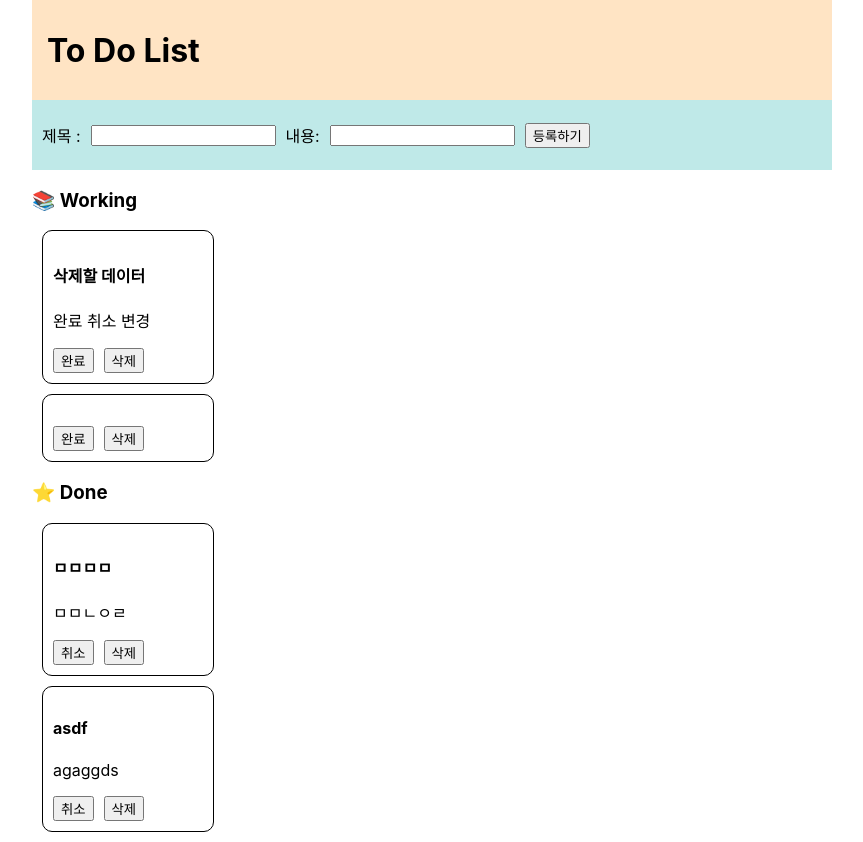
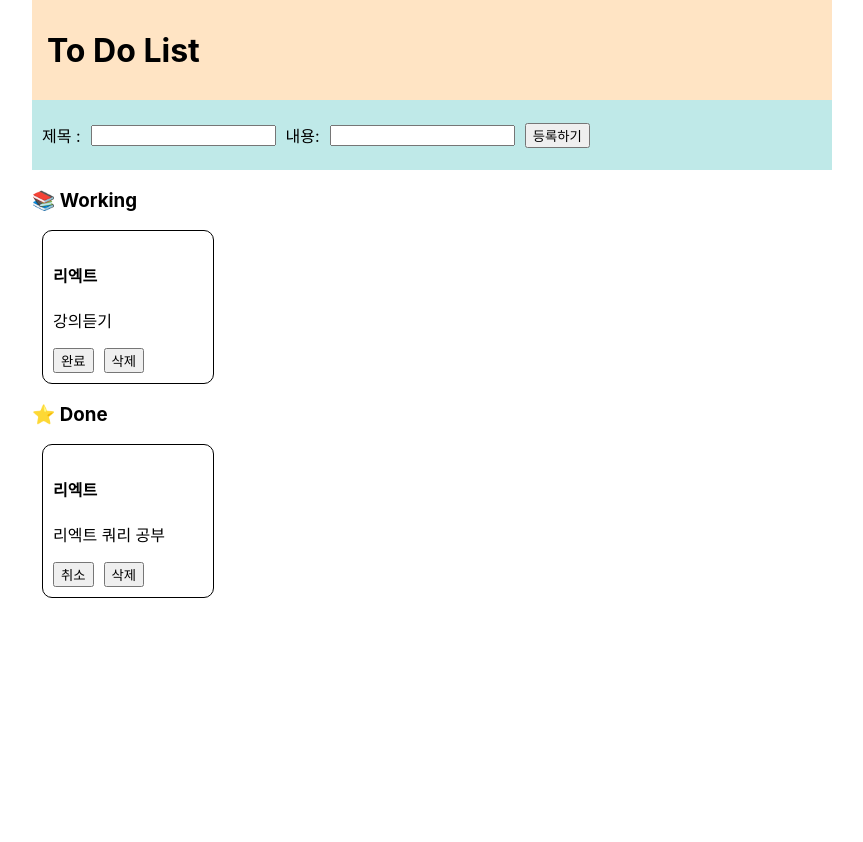
Before and after one commit to jiwonson0629/nbc_ts_ToDoList, a React (Create React App) app: page / in a window 1280 px wide. Shown: the whole page, without its empty margins (208-1071 px from the left). After the commit the page ends 800 px from the top, so only its background shows below. Built offline with nearby package versions, Linux system fonts and the light colour scheme; data requests are answered from the project's data file.

Commit message:
코드 정리

```diff
--- a/db.json
+++ b/db.json
@@ -1,28 +1,16 @@
 {
   "todos": [
     {
-      "id": "20f5dd55-3650-0698-c293-b4b40c4aaa76",
-      "title": "ㅁㅁㅁㅁ",
-      "content": "ㅁㅁㄴㅇㄹ",
-      "isDone": true
-    },
-    {
-      "id": "037dacff-ff09-c5b1-dfd9-2a8729d873e7",
-      "title": "asdf",
-      "content": "agaggds",
-      "isDone": true
-    },
-    {
-      "id": "d7fff6ea-aa2f-9591-4a28-07b3fa28d47b",
-      "title": "삭제할 데이터",
-      "content": "완료 취소 변경",
+      "id": "34e13566-229c-e017-06e3-68e6e0efd720",
+      "title": "리엑트",
+      "content": "강의듣기",
       "isDone": false
     },
     {
-      "id": "d1760d48-7b23-3f75-b9d7-b860a44b987a",
-      "title": "",
-      "content": "",
-      "isDone": false
+      "id": "58e9c70c-0a8a-468b-66eb-00b34514bfa6",
+      "title": "리엑트 ",
+      "content": "리엑트 쿼리 공부",
+      "isDone": true
     }
   ]
 }
--- a/package.json
+++ b/package.json
@@ -15,6 +15,7 @@
     "json-server": "^0.17.4",
     "react": "^18.2.0",
     "react-dom": "^18.2.0",
+    "react-query": "^3.39.3",
     "react-redux": "^9.0.4",
     "react-router-dom": "^6.21.0",
     "react-scripts": "5.0.1",
--- a/src/App.tsx
+++ b/src/App.tsx
@@ -1,22 +1,8 @@
-import React from "react";
 import Input from "./components/Input";
 import TodoList from "./components/TodoList";
-import { useState } from "react";
 import styled from "styled-components";
-import { Todos } from "./types/global.d";
-// @ts-ignore
-import uuid from "react-uuid";
 
 function App() {
-  const [todoList, setTodoList] = useState<Todos[]>([
-    {
-      id: uuid(),
-      title: "공부",
-      content: "리엑트",
-      isDone: false,
-    },
-  ]);
-
   return (
     <ScBody>
       <ScContainer>
--- a/src/components/Input.tsx
+++ b/src/components/Input.tsx
@@ -1,4 +1,3 @@
-import React from "react";
 import { ChangeEvent } from "react";
 import { useState } from "react";
 import styled from "styled-components";
--- a/src/components/TodoList.tsx
+++ b/src/components/TodoList.tsx
@@ -1,4 +1,3 @@
-import React from "react";
 import styled from "styled-components";
 import { useDispatch, useSelector } from "react-redux";
 import { changeTodo, deletedTodo } from "../sherd/modules/TodoSlice";
```
Also changed, not shown: 1 other file (tests, documents, lock files or other folders).
